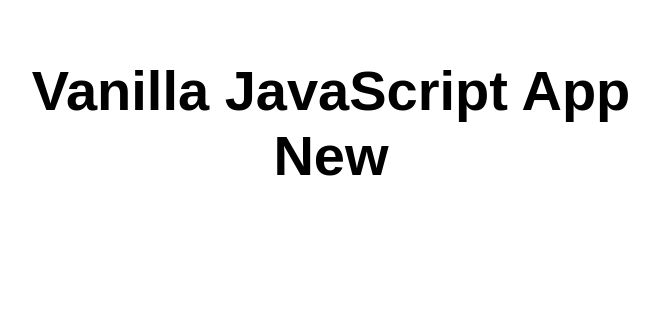
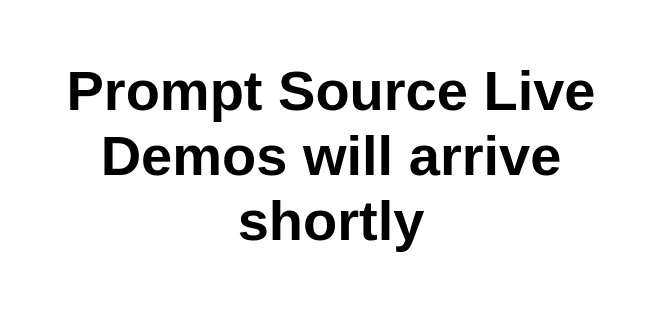
Before and after one commit to Kevenm2012/my-first-static-web-app, a website: page src/index.html in a window 1280 px wide. Shown: the whole page, without its empty margins (309-968 px from the left). Drawn offline with Linux system fonts and the light colour scheme.

Commit message:
update to arrival of demos

```diff
--- a/src/index.html
+++ b/src/index.html
@@ -10,7 +10,7 @@
 
 <body>
   <main>
-    <h1>Vanilla JavaScript App New</h1>
+    <h1>Prompt Source Live Demos will arrive shortly</h1>
   </main>
 </body>
 
```
